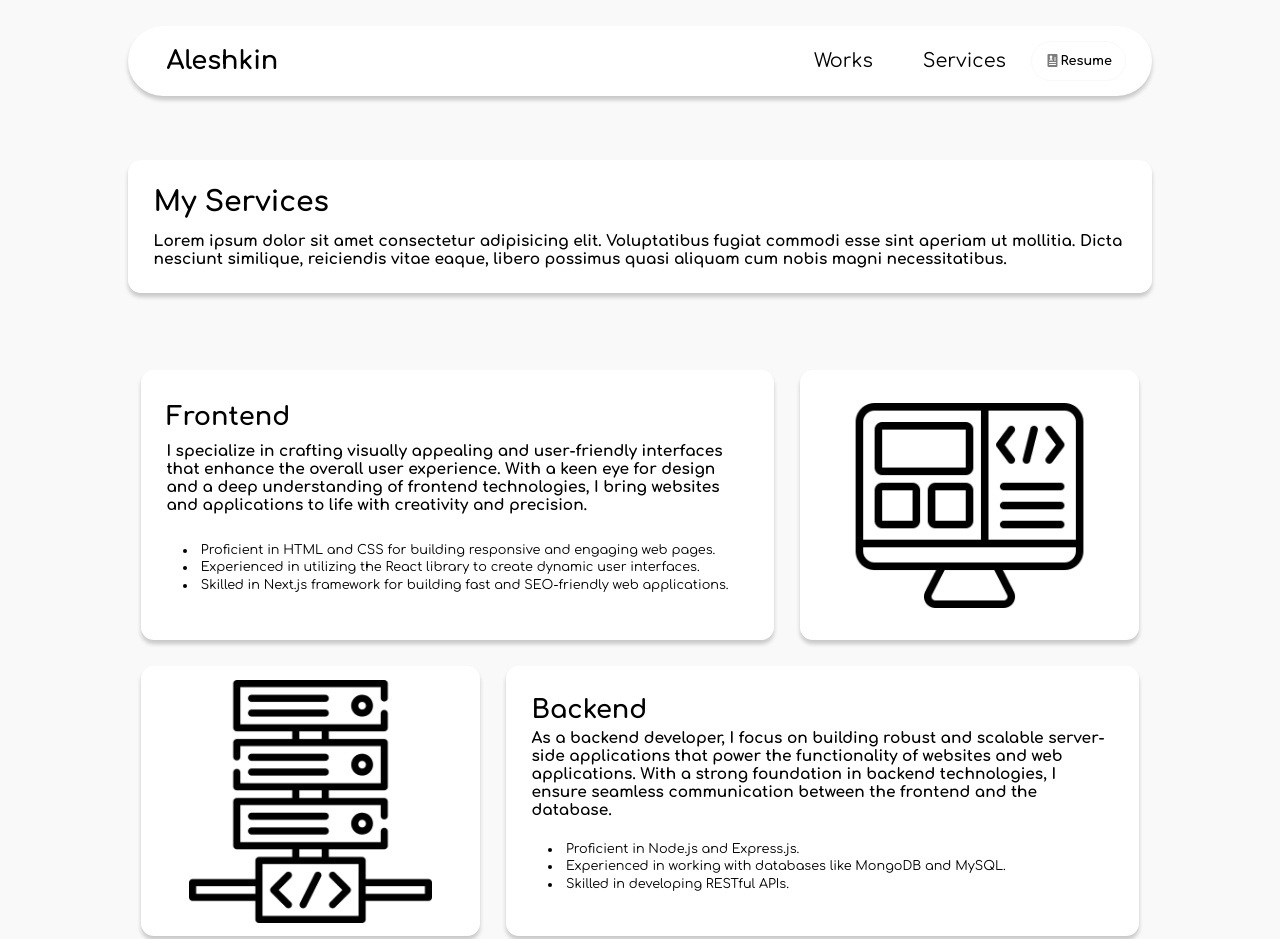
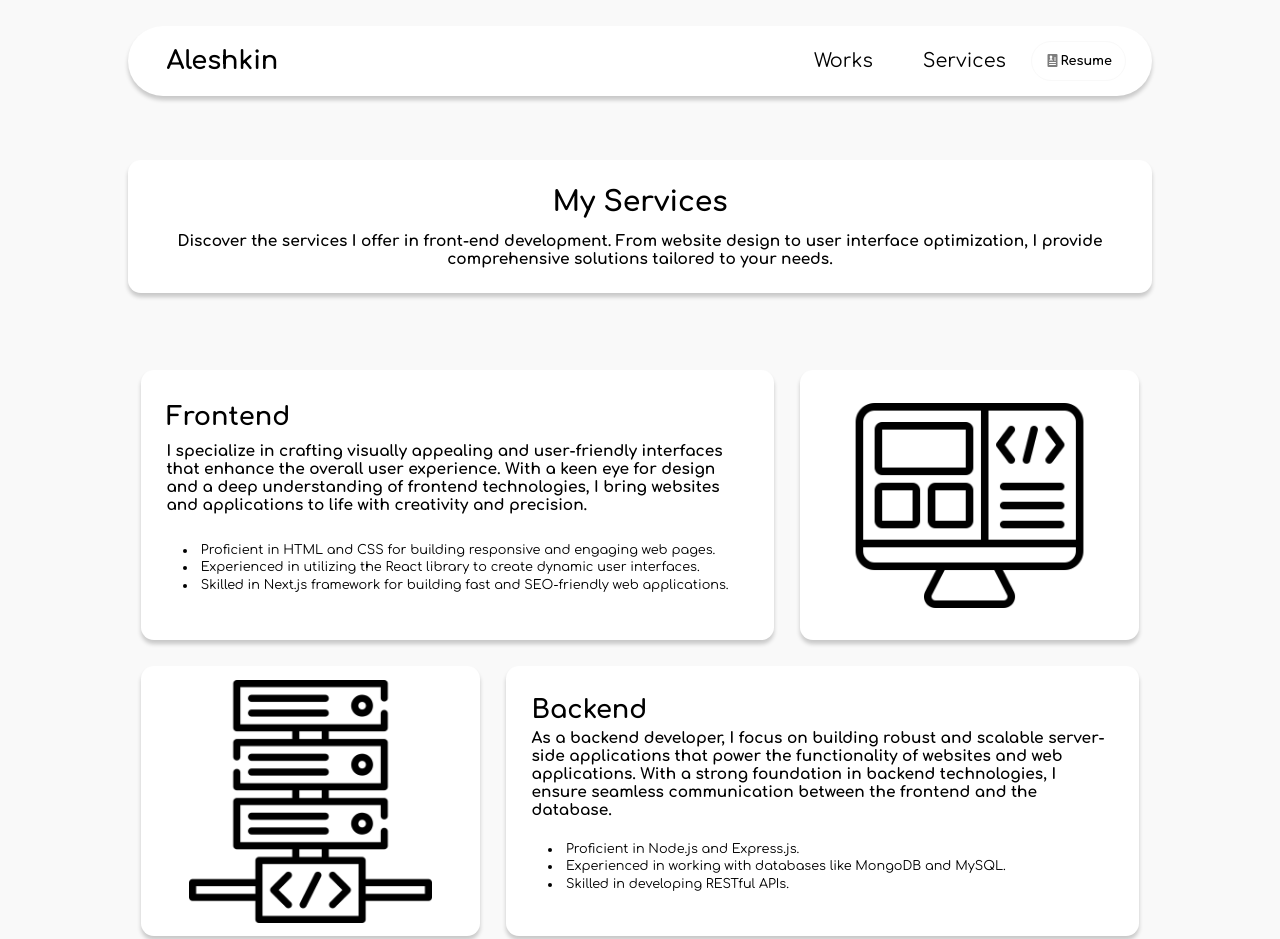
Before and after one commit to risunyaaa/WebPortfolio, a plain HTML site: page services.html in a window 1280 px wide. Shown: the top 939 px of the page. Drawn offline with Linux system fonts and the light colour scheme; a web font is replaced by a local one.

Commit message:
v 13.1
fixes: css rules, little html code as well

```diff
--- a/services.html
+++ b/services.html
@@ -52,7 +52,7 @@
     <main>
         <div class="header-box">
             <h1 class="header-box__name">My Services</h1>
-            <h3 class="header-box__text">Lorem ipsum dolor sit amet consectetur adipisicing elit. Voluptatibus fugiat commodi esse sint aperiam ut mollitia. Dicta nesciunt similique, reiciendis vitae eaque, libero possimus quasi aliquam cum nobis magni necessitatibus.</h3>
+            <h3 class="header-box__text">Discover the services I offer in front-end development. From website design to user interface optimization, I provide comprehensive solutions tailored to your needs. </h3>
         </div>
 
         <div class="services-container">
--- a/styles/global.css
+++ b/styles/global.css
@@ -113,6 +113,9 @@ body {
     font-family: "Comfortaa", sans-serif;
 }
 
+*::selection {
+    background-color: orange;
+    }
 .main {
     display: flex;
     flex-direction: column;
--- a/styles/services/services.css
+++ b/styles/services/services.css
@@ -9,10 +9,12 @@
 .header-box__name {
     font-size: 2.2rem;
     padding: 0 0 0.5em;
+    text-align: center;
 }
 
 .header-box__text {
     font-size: 1.2em;
+    text-align: center;
 }
 
 .services-container {
--- a/styles/works/works.css
+++ b/styles/works/works.css
@@ -9,8 +9,10 @@
 .header-box__name {
     font-size: 2.2rem;
     padding: 0 0 0.5em;
+    text-align: center;
 }
 
 .header-box__text {
     font-size: 1.2em;
+    text-align: center;
 }
```
Also changed, not shown: works.html (+1 -1 lines).
